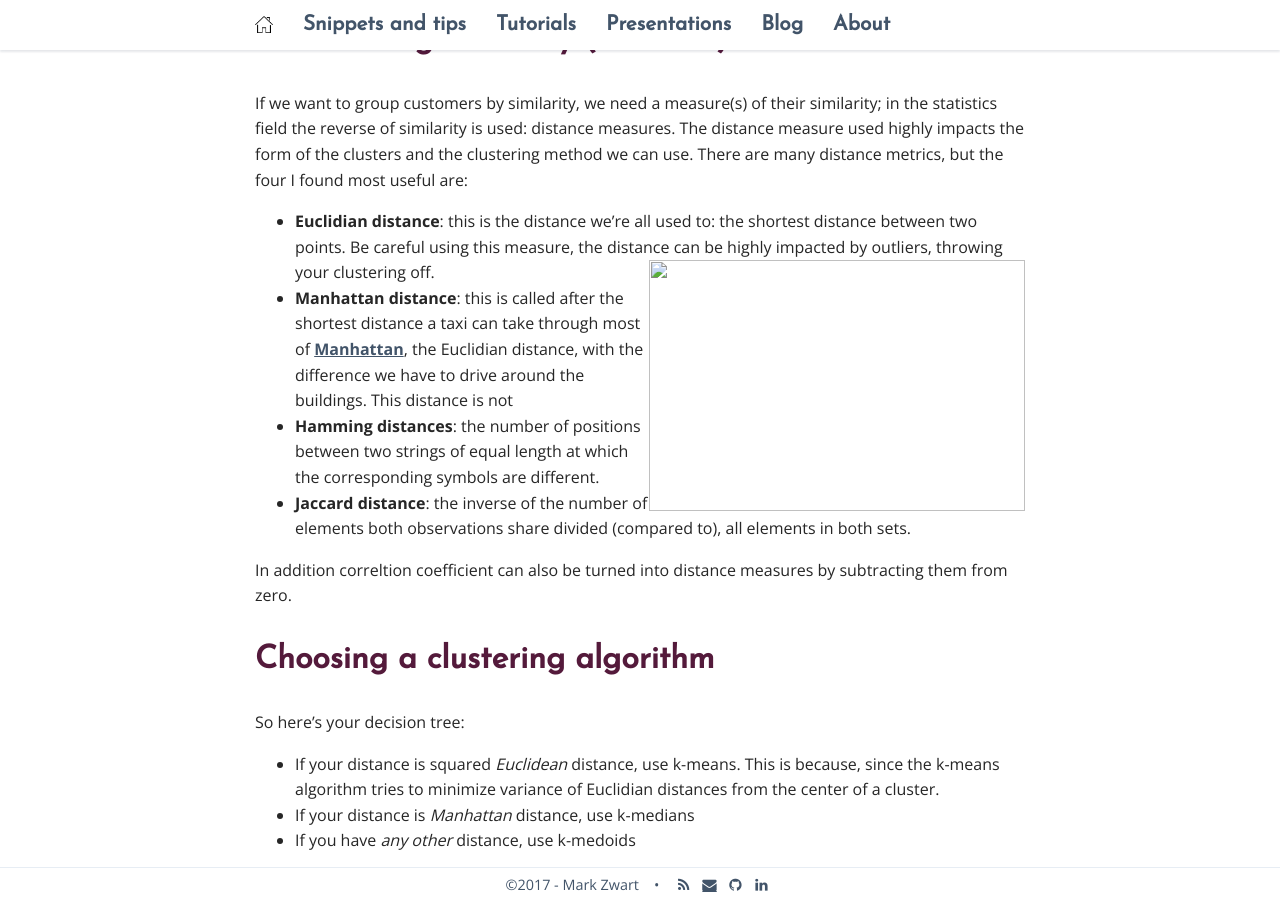
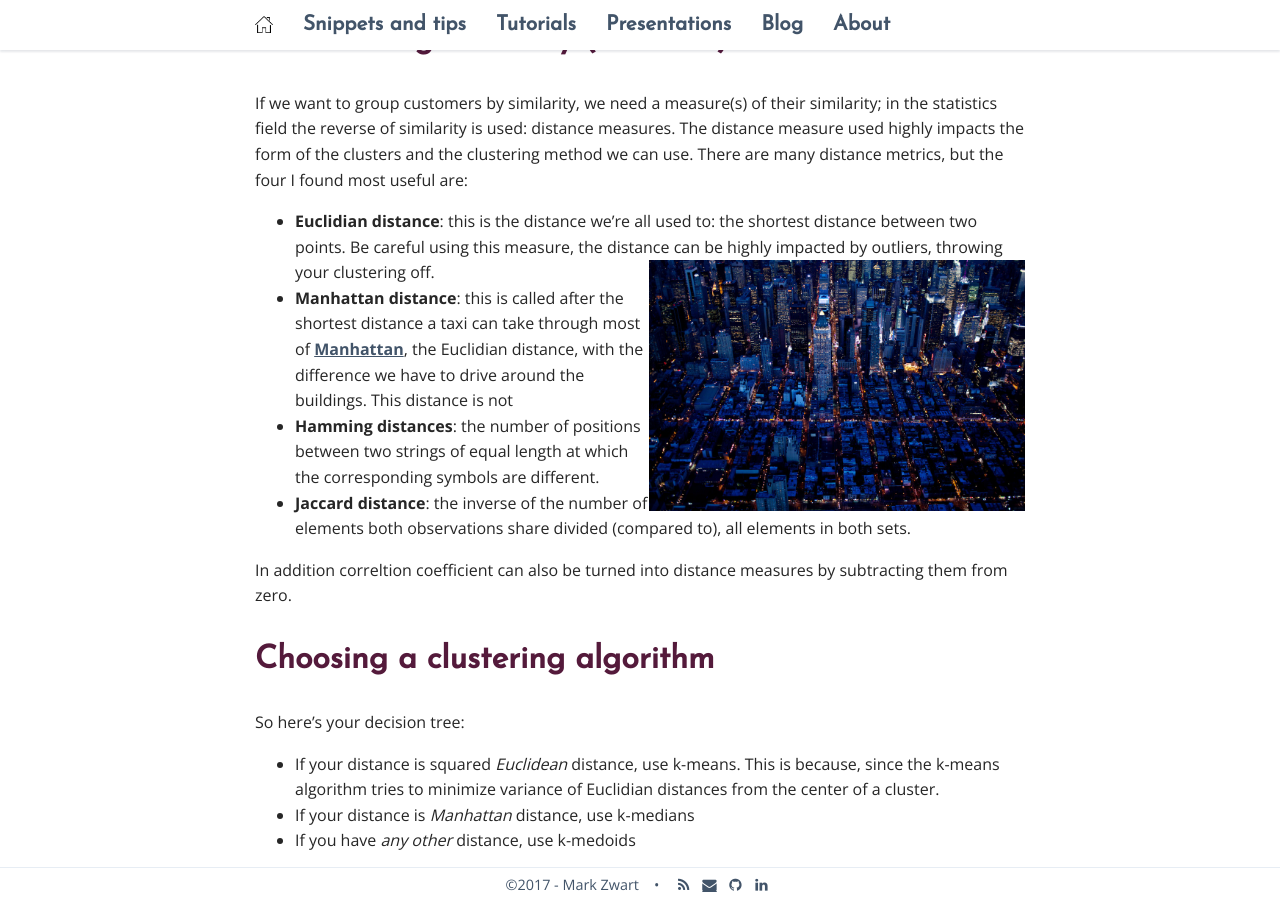
Before and after one commit to mark-me/mark-me.github.io, a Jekyll site: the page built from _pages/tutorials/kmeans/clustering-methods.md, in a window 1280 px wide and 900 px high, scrolled down 655 px. Built offline with Jekyll 4.4.1, drawn with Linux system fonts in a browser that asks for light colours; nearby versions of some CDN libraries; comment, search, counter and statistics services are not loaded.

Commit message:
Update clustering-methods.md

```diff
--- a/_pages/tutorials/kmeans/clustering-methods.md
+++ b/_pages/tutorials/kmeans/clustering-methods.md
@@ -19,7 +19,7 @@ In this tutorial I explore:
 
 If we want to group customers by similarity, we need a measure(s) of their similarity; in the statistics field the reverse of similarity is used: distance measures. The distance measure used highly impacts the form of the clusters and the clustering method we can use. There are many distance metrics, but the four I found most useful are:
 
-* **Euclidian distance**: this is the distance we're all used to: the shortest distance between two points. Be careful using this measure, the distance can be highly impacted by outliers, throwing your clustering off. <img src="manhattan.jpg" width="376" height="251" align="right"/>
+* **Euclidian distance**: this is the distance we're all used to: the shortest distance between two points. Be careful using this measure, the distance can be highly impacted by outliers, throwing your clustering off. <img src="/_pages/tutorials/kmeans/manhattan.jpg" width="376" height="251" align="right"/>
 * **Manhattan distance**: this is called after the shortest distance a taxi can take through most of [Manhattan](http://becomeanewyorker.com/streets-and-avenues-a-history-of-the-grid-system/), the Euclidian distance, with the difference we have to drive around the buildings. This distance is not
 * **Hamming distances**: the number of positions between two strings of equal length at which the corresponding symbols are different.
 * **Jaccard distance**: the inverse of the number of elements both observations share divided (compared to), all elements in both sets.
```
